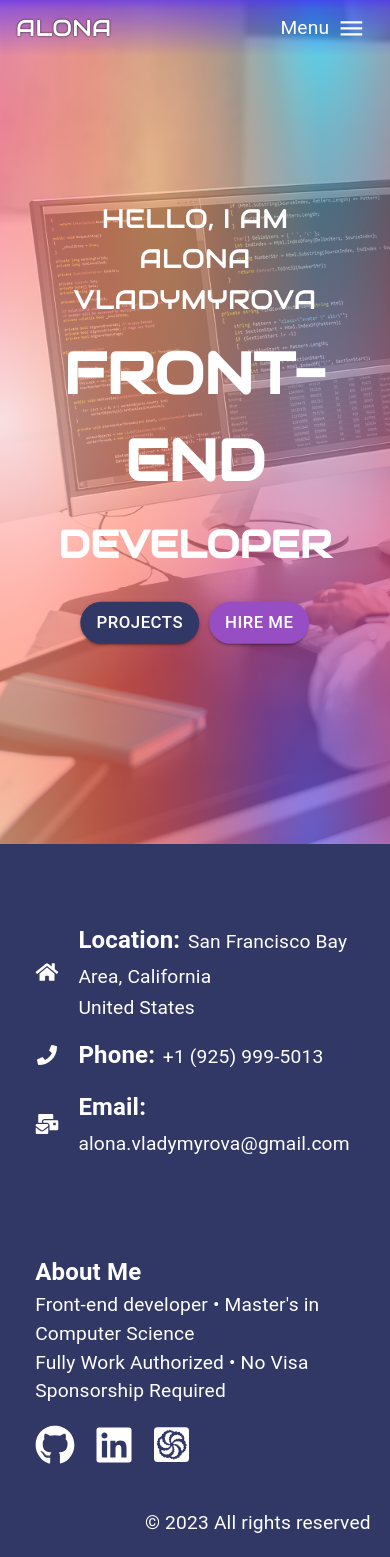
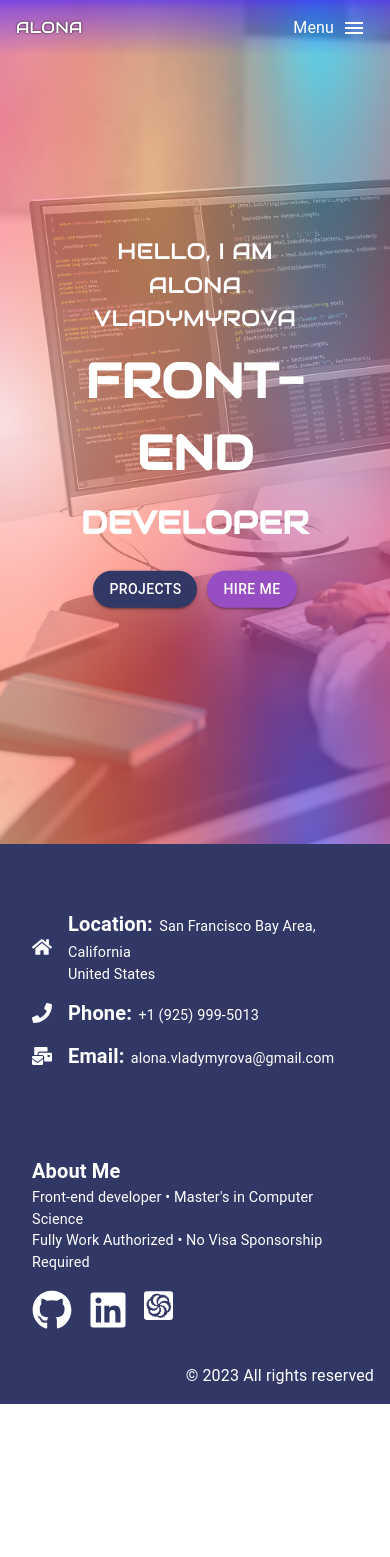
Before and after one commit to AlonaVladymyrovaTrinity/portfolio, a React (Create React App) app: page / in a window 390 px wide. After the commit the page ends 1404 px from the top, so only its background shows below. Built offline with nearby package versions, Linux system fonts and the light colour scheme; a web font is replaced by a local one.

Commit message:
Responsiveness fixed

```diff
--- a/src/components/About/AboutPage.js
+++ b/src/components/About/AboutPage.js
@@ -88,7 +88,8 @@ const Img = styled('div')({
 });
 
 const SkillBoxContainer = styled('div')({
-  color: '#ddd',
+  // color: '#ddd',
+  color: '#000000',
   cursor: 'pointer',
   '&:hover': {
     transform: 'translateY(-0.625rem)',
@@ -115,8 +116,8 @@ const AboutPage = () => {
                 <Typography
                   /*variant="h6"*/ sx={{
                     margin: '0.5rem',
-                    color: '#000000',
-                    fontSize: '1rem',
+                    // color: '#000000',
+                    // fontSize: '1rem',
                   }}
                 >
                   I'm a Frontend Developer with a Master's in Computer Science,
@@ -167,8 +168,8 @@ const AboutPage = () => {
                       <Typography
                         sx={{
                           margin: '0.5rem',
-                          color: '#000000',
-                          fontSize: '1rem',
+                          // color: '#000000',
+                          // fontSize: '1rem',
                         }}
                       >
                         {skill.label}
--- a/src/components/ReusableComponents/Hero/Hero.css
+++ b/src/components/ReusableComponents/Hero/Hero.css
@@ -2,7 +2,8 @@
   height: 50vh;
   width: 100%;
   position: relative;
-  min-height: 150px;
+  min-height: 12rem;
+  max-height: 25rem;
   overflow: hidden;
   font-family: 'Audiowide', 'Russo One', 'Black Han Sans', 'Rowdies',
     'ADLaM Display', 'Archivo Black', 'Roboto', 'Helvetica', 'Arial', sans-serif; /*'Outfit', sans-serif;*/
@@ -11,6 +12,8 @@
 .Gradient__canvas {
   position: relative;
   height: 50vh;
+  min-height: 12rem;
+  max-height: 25rem;
   width: 100%;
 }
 
@@ -157,11 +160,18 @@
   }
 }
 @media screen and (max-width: 40rem) {
+  .HomepageHeroGradient {
+    height: 35vh;
+  }
+  .Gradient__canvas {
+    height: 35vh;
+  }
   .HomepageHeroHeader__title {
-    font-size: 2rem;
+    font-size: 1.5rem;
+    white-space: nowrap;
   }
 
   .HomepageHeroHeader__caption {
-    font-size: 1.4rem;
+    font-size: 1rem;
   }
 }
--- a/src/components/footer/Footer.js
+++ b/src/components/footer/Footer.js
@@ -67,10 +67,23 @@ const Footer = () => {
                     <Typography variant="h6" style={BoldText} display="inline">
                       Location:
                     </Typography>
-                    <Typography variant="body1" display="inline">
+                    <Typography
+                      variant="body1"
+                      display="inline"
+                      sx={{
+                        fontSize: { xs: '0.9rem', sm: '1rem', md: '1rem' },
+                      }}
+                    >
                       San Francisco Bay Area, California
                     </Typography>
-                    <Typography variant="body1">United States</Typography>
+                    <Typography
+                      variant="body1"
+                      sx={{
+                        fontSize: { xs: '0.9rem', sm: '1rem', md: '1rem' },
+                      }}
+                    >
+                      United States
+                    </Typography>
                   </Box>
                 </ContactWrapper>
                 <ContactWrapper>
@@ -88,7 +101,13 @@ const Footer = () => {
                       >
                         Phone:
                       </Typography>
-                      <Typography variant="body1" display="inline-block">
+                      <Typography
+                        variant="body1"
+                        display="inline-block"
+                        sx={{
+                          fontSize: { xs: '0.9rem', sm: '1rem', md: '1rem' },
+                        }}
+                      >
                         +1 (925) 999-5013
                       </Typography>
                     </Link>
@@ -109,7 +128,13 @@ const Footer = () => {
                       >
                         Email:
                       </Typography>
-                      <Typography variant="body1" display="inline">
+                      <Typography
+                        variant="body1"
+                        display="inline"
+                        sx={{
+                          fontSize: { xs: '0.9rem', sm: '1rem', md: '1rem' },
+                        }}
+                      >
                         alona.vladymyrova@gmail.com
                       </Typography>
                     </Link>
@@ -122,10 +147,20 @@ const Footer = () => {
                 <Typography variant="h6" style={BoldText}>
                   About Me
                 </Typography>
-                <Typography variant="body1">
+                <Typography
+                  variant="body1"
+                  sx={{
+                    fontSize: { xs: '0.9rem', sm: '1rem', md: '1rem' },
+                  }}
+                >
                   Front-end developer • Master's in Computer Science
                 </Typography>
-                <Typography variant="body1">
+                <Typography
+                  variant="body1"
+                  sx={{
+                    fontSize: { xs: '0.9rem', sm: '1rem', md: '1rem' },
+                  }}
+                >
                   Fully Work Authorized • No Visa Sponsorship Required
                 </Typography>
                 <Social>
--- a/src/index.css
+++ b/src/index.css
@@ -3,7 +3,7 @@
   margin: 0;
   padding: 0;
   box-sizing: border-box;
-  font-size: 1.2rem;
+  /* font-size: 1.2rem; */
 }
 body {
   background: #ffffff;
```
